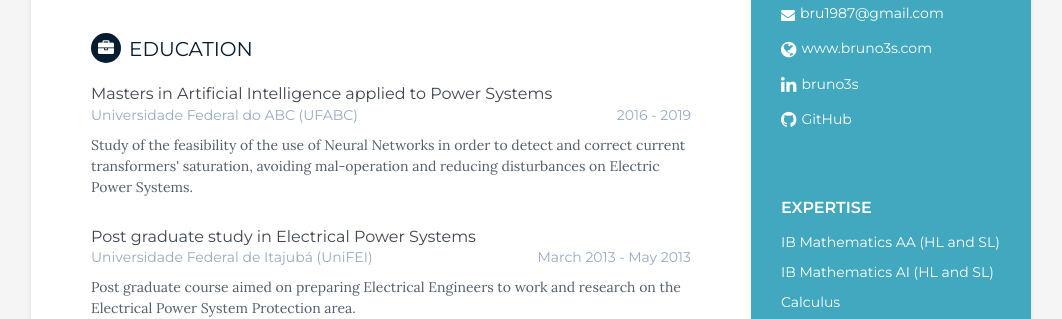
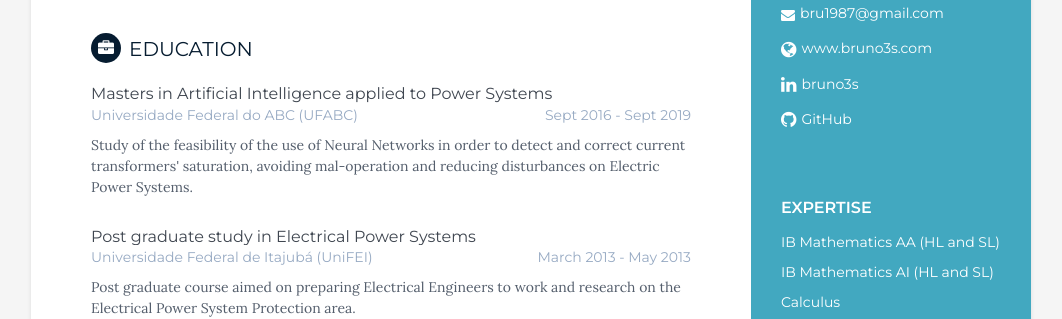
Before and after one commit to bru1987/bru1987.github.io, a Jekyll site: the page built from cv.html, in a window 1280 px wide. Shown: the part 312-631 px from the top of the page, without its empty margins (109-1171 px from the left). Built offline with Jekyll 4.4.1, drawn with Linux system fonts in a browser that asks for light colours.

Commit message:
Update academics.yml

```diff
--- a/_data/academics.yml
+++ b/_data/academics.yml
@@ -1,7 +1,7 @@
 - academic:
   degree: Masters in Artificial Intelligence applied to Power Systems
   university: Universidade Federal do ABC (UFABC)
-  time: 2016 - 2019
+  time: Sept 2016 - Sept 2019
   details: "Study of the feasibility of the use of Neural Networks in order to detect and correct current transformers' saturation, avoiding mal-operation and reducing disturbances on Electric Power Systems."
 - academic:
   degree: Post graduate study in Electrical Power Systems
```
